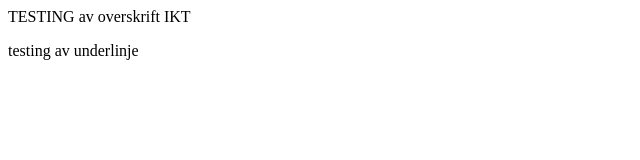
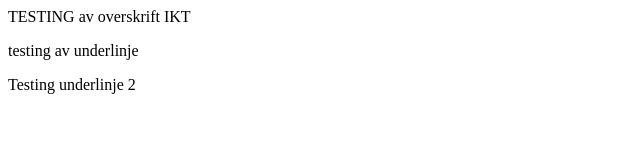
Before and after one commit to pfroystad/pdoc, a plain HTML site: page index.html in a window 1280 px wide. Shown: the whole page, without its empty margins (0-640 px from the left). Drawn offline with Linux system fonts and the light colour scheme.

Commit message:
Update index.html

```diff
--- a/index.html
+++ b/index.html
@@ -3,6 +3,8 @@
 <body>
   <H> TESTING av overskrift IKT </h>
   <p> testing av underlinje </p>
+  <p> Testing underlinje 2 </p>
+
 
 
 </body>
```
